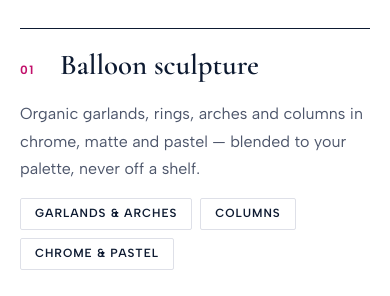
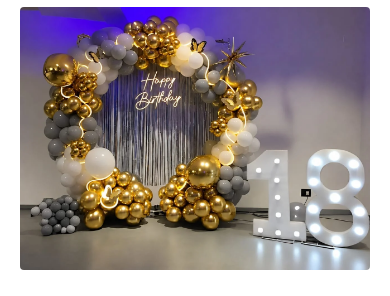
Before and after one commit to ProtoVinci/TheArtEvents, a plain HTML site: page index.html in a window 390 px wide. Shown: the part 8426-8722 px from the top of the page. Drawn offline with nearby package versions, Linux system fonts and the light colour scheme.

Commit message:
Craft section: on phones, show each photo inside its own item instead of one panel above the list

```diff
--- a/css/styles.css
+++ b/css/styles.css
@@ -403,3 +403,10 @@ em { font-style: italic; }
   .about__img--sm { border-width: 6px; }
   .btn { padding: 0 24px; }
 }
+
+/* Service photos: one shared panel on desktop; on phones each photo opens inside its own item */
+.svc__pic { display: none; }
+@media (max-width: 960px) {
+  .svc__media { display: none; }
+  .svc__pic { display: block; width: 100%; height: auto; aspect-ratio: 4 / 3; object-fit: cover; border-radius: var(--r); margin: 0 0 28px; }
+}
```
